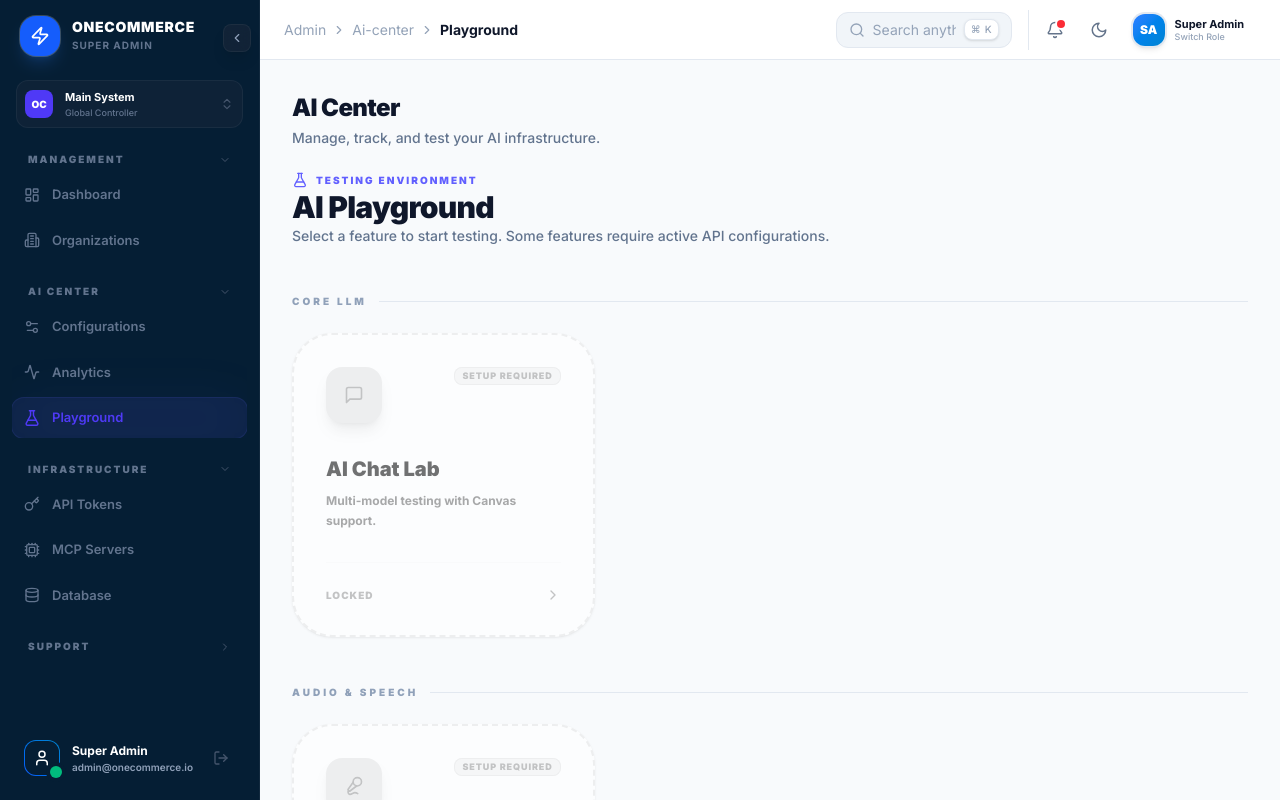
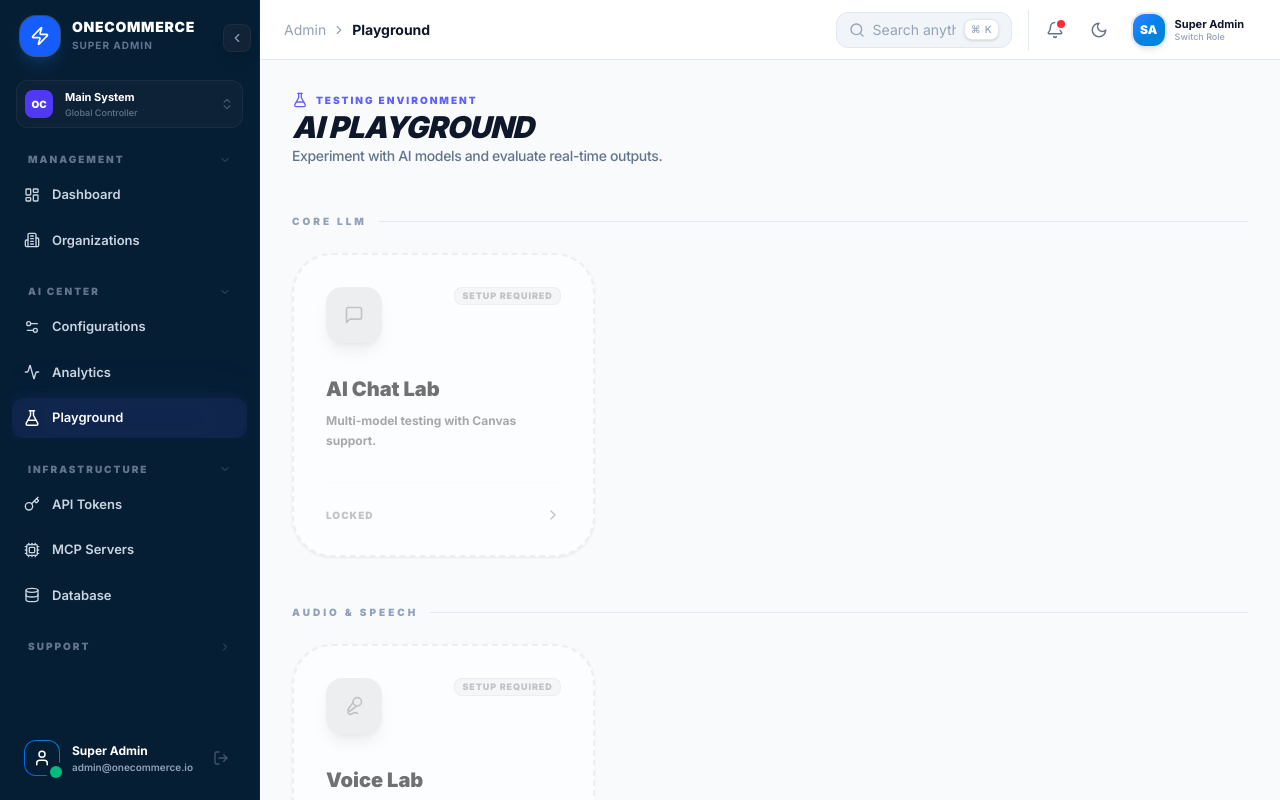
Before and after one commit to binhvu284/one-commerce, a Next.js app in the folder project/: page /admin/ai-center/playground in a window 1280 px wide. Built offline with nearby package versions, Linux system fonts and the light colour scheme.

Commit message:
Admin UI optimization: Refactored AI Playground structure, dynamic breadcrumbs, and sidebar contrast

```diff
--- a/project/src/app/admin/ai-center/layout.tsx
+++ b/project/src/app/admin/ai-center/layout.tsx
@@ -3,11 +3,6 @@
 export default function AICenterLayout({ children }: { children: React.ReactNode }) {
   return (
     <div className="flex flex-col gap-6 max-w-7xl mx-auto w-full">
-      <div className="flex flex-col gap-1">
-        <h1 className="text-2xl font-black text-slate-900 dark:text-white tracking-tight">AI Center</h1>
-        <p className="text-slate-500 text-sm font-medium">Manage, track, and test your AI infrastructure.</p>
-      </div>
-
       {children}
     </div>
   );
--- a/project/src/app/admin/ai-center/playground/page.tsx
+++ b/project/src/app/admin/ai-center/playground/page.tsx
@@ -1,6 +1,6 @@
 'use client';
 
-import { useState, useEffect } from 'react';
+import { useState, useEffect, Suspense } from 'react';
 import {
   MessageSquare,
   Mic2,
@@ -14,6 +14,7 @@
 } from 'lucide-react';
 import { Button } from '@/components/ui/Button';
 import { Badge } from '@/components/ui/Badge';
+import { usePathname, useRouter, useSearchParams } from 'next/navigation';
 import { motion, AnimatePresence } from 'framer-motion';
 import { cn } from '@/lib/cn';
 
@@ -68,10 +69,21 @@
   },
 ];
 
-export default function AIPlaygroundPage() {
-  const [activeTab, setActiveTab] = useState<LabTab>(null);
+function PlaygroundContent() {
+  const router = useRouter();
+  const searchParams = useSearchParams();
+  const pathname = usePathname();
+  const activeTab = (searchParams.get('tab') as LabTab) || null;
+
   const [configs, setConfigs] = useState<any[]>([]);
   const [isLoading, setIsLoading] = useState(true);
+
+  const setActiveTab = (tab: LabTab) => {
+    const params = new URLSearchParams(searchParams.toString());
+    if (tab) params.set('tab', tab);
+    else params.delete('tab');
+    router.push(`${pathname}?${params.toString()}`);
+  };
 
   useEffect(() => {
     fetch('/api/ai/config')
@@ -85,12 +97,7 @@
 
   const isReady = (requiredType?: string) => {
     if (!requiredType) return true;
-    return configs.some(c => {
-        const provider = c.provider_id;
-        // Search in PROVIDERS from configuration page logic (we mirror it here or fetch better)
-        // For MVP, we check if any config exists for this type
-        return c.is_configured;
-    });
+    return configs.some(c => c.is_configured);
   };
 
   if (!activeTab) {
@@ -101,10 +108,8 @@
             <FlaskConical className="w-4 h-4" />
             <span className="text-[10px] font-black uppercase tracking-[0.2em]">Testing Environment</span>
           </div>
-          <h2 className="text-3xl font-black text-slate-900 dark:text-white tracking-tight leading-none">AI Playground</h2>
-          <p className="text-sm text-slate-500 font-medium max-w-xl">
-            Select a feature to start testing. Some features require active API configurations.
-          </p>
+          <h2 className="text-3xl font-black text-slate-900 dark:text-white tracking-tight leading-none italic uppercase">AI Playground</h2>
+          <p className="text-sm text-slate-500 font-medium tracking-tight">Experiment with AI models and evaluate real-time outputs.</p>
         </header>
 
         <div className="space-y-12">
@@ -127,7 +132,7 @@
                                 return (
                                     <motion.div
                                         key={feature.id}
-                                        whileHover={{ y: -5 }}
+                                        whileHover={ready ? { y: -5 } : {}}
                                         onClick={() => ready && setActiveTab(feature.id)}
                                         className={cn(
                                             "group p-8 rounded-[2.5rem] bg-white dark:bg-slate-800/20 border-2 transition-all cursor-pointer shadow-sm relative overflow-hidden",
@@ -196,18 +201,16 @@
       </div>
 
       {/* Main Content Area */}
-      <div className="flex-1 bg-white dark:bg-slate-950 border border-slate-200 dark:border-white/5 rounded-[2.5rem] overflow-hidden min-h-[600px] flex flex-col shadow-xl">
+      <div className="flex-1 bg-white dark:bg-slate-950 border border-slate-200 dark:border-white/5 rounded-[2.5rem] overflow-hidden min-h-[600px] flex flex-col shadow-xl origin-top">
         <AnimatePresence mode="wait">
           <motion.div
             key={activeTab}
-            initial={{ opacity: 0, scale: 0.98 }}
-            animate={{ opacity: 1, scale: 1 }}
-            exit={{ opacity: 0, scale: 1.02 }}
+            initial={{ opacity: 0, y: 20 }}
+            animate={{ opacity: 1, y: 0 }}
+            exit={{ opacity: 0, y: -20 }}
             className="flex-1 flex flex-col h-full bg-slate-50/30 dark:bg-slate-900/50"
           >
-            {activeTab === 'chat' && (
-               <ChatModule />
-            )}
+            {activeTab === 'chat' && <ChatModule />}
             {activeTab === 'voice' && (
                <div className="p-10 flex flex-col items-center justify-center gap-10">
                   <div className="relative">
@@ -216,25 +219,13 @@
                       </div>
                       <div className="absolute inset-0 bg-indigo-500/20 blur-[40px] rounded-full animate-pulse" />
                   </div>
-
                   <div className="text-center space-y-2">
                       <h3 className="text-2xl font-black text-slate-900 dark:text-white uppercase tracking-tight">Voice Lab Interface</h3>
                       <p className="text-xs text-slate-500 font-bold uppercase tracking-widest">Select sound engine to begin</p>
                   </div>
-
                   <div className="grid grid-cols-1 sm:grid-cols-2 gap-6 w-full max-w-3xl">
-                     <VoiceOption
-                        name="ElevenLabs"
-                        description="Prime Voice AI - TTS & Cloning"
-                        logo={<div className="font-black text-black text-lg">11</div>}
-                        bgColor="bg-white"
-                     />
-                     <VoiceOption
-                        name="Vapi"
-                        description="Real-time Voice AI Platform"
-                        logo={<div className="font-black text-white italic">V</div>}
-                        bgColor="bg-blue-600"
-                     />
+                     <VoiceOption name="ElevenLabs" description="Prime Voice AI - TTS & Cloning" logo={<div className="font-black text-black text-lg">11</div>} bgColor="bg-white" />
+                     <VoiceOption name="Vapi" description="Real-time Voice AI Platform" logo={<div className="font-black text-white italic">V</div>} bgColor="bg-blue-600" />
                   </div>
                </div>
             )}
@@ -246,39 +237,24 @@
                       </div>
                       <div className="absolute inset-0 bg-orange-500/20 blur-[40px] rounded-full animate-pulse" />
                   </div>
-
                   <div className="text-center space-y-2">
                       <h3 className="text-2xl font-black text-slate-900 dark:text-white uppercase tracking-tight">Agent Flow Lab</h3>
                       <p className="text-xs text-slate-500 font-bold uppercase tracking-widest">Select orchestration logic</p>
                   </div>
-
                   <div className="grid grid-cols-1 sm:grid-cols-2 gap-6 w-full max-w-3xl">
-                     <AgentOption
-                        name="Direct Logic"
-                        description="Custom coded workflow scripts"
-                        icon={<Monitor className="w-6 h-6" />}
-                     />
-                     <AgentOption
-                        name="Framework Agent"
-                        description="Vercel AI SDK / LangChain / CrewAI"
-                        icon={<Zap className="w-6 h-6 text-yellow-500" />}
-                     />
+                     <AgentOption name="Direct Logic" description="Custom coded workflow scripts" icon={<Monitor className="w-6 h-6" />} />
+                     <AgentOption name="Framework Agent" description="Vercel AI SDK / LangChain / CrewAI" icon={<Zap className="w-6 h-6 text-yellow-500" />} />
                   </div>
                </div>
             )}
-             {/* User Section (Placeholder) */}
-             {activeTab === 'customer' && (
+            {activeTab === 'customer' && (
                 <div className="flex-1 flex flex-col items-center justify-center p-10 space-y-8">
                    <div className="relative">
                       <div className="w-32 h-32 bg-slate-100 dark:bg-white/5 rounded-full flex items-center justify-center border-4 border-white dark:border-slate-800 shadow-2xl relative z-10 overflow-hidden">
                          <UserRound className="w-16 h-16 text-slate-400" />
                       </div>
-                      <div className="absolute -top-4 -right-4 w-12 h-12 bg-emerald-500 rounded-2xl flex items-center justify-center text-white shadow-lg animate-bounce duration-3000 z-20">
-                         <MessageSquare className="w-6 h-6" />
-                      </div>
                       <div className="absolute inset-0 bg-indigo-500/20 blur-[60px] rounded-full animate-pulse" />
                    </div>
-
                    <div className="text-center max-w-md space-y-4">
                       <h3 className="text-2xl font-black text-slate-900 dark:text-white tracking-tight uppercase">Customer Simulation</h3>
                       <p className="text-sm text-slate-500 dark:text-slate-600 font-bold leading-relaxed">
@@ -294,6 +270,14 @@
         </AnimatePresence>
       </div>
     </div>
+  );
+}
+
+export default function AIPlaygroundPage() {
+  return (
+    <Suspense fallback={<div className="p-8 text-center text-slate-500 font-bold uppercase tracking-widest">Loading Lab Environment...</div>}>
+      <PlaygroundContent />
+    </Suspense>
   );
 }
 
--- a/project/src/app/globals.css
+++ b/project/src/app/globals.css
@@ -28,7 +28,8 @@
     --text-primary: #0f172a;
     --text-secondary: #64748b;
     --text-muted: #94a3b8;
-    --text-sidebar: #94a3b8;
+    --text-sidebar: #cbd5e1;
+    --text-sidebar-muted: #64748b;
     --text-sidebar-active: #ffffff;
     --border: #e2e8f0;
     --border-subtle: #f1f5f9;
@@ -54,6 +55,7 @@
     --text-secondary: #94a3b8;
     --text-muted: #475569;
     --text-sidebar: #94a3b8;
+    --text-sidebar-muted: #475569;
     --text-sidebar-active: #ffffff;
     --border: #1e293b;
     --border-subtle: #0f172a;
--- a/project/src/components/admin/Header.tsx
+++ b/project/src/components/admin/Header.tsx
@@ -2,7 +2,7 @@
 
 import { useState } from 'react';
 import Link from 'next/link';
-import { usePathname } from 'next/navigation';
+import { usePathname, useSearchParams } from 'next/navigation';
 import { Search, Bell, Sun, Moon, ChevronRight, X, Menu } from 'lucide-react';
 import { useTheme } from '@/components/providers/ThemeProvider';
 import { useSidebar } from '@/components/providers/SidebarProvider';
@@ -12,22 +12,39 @@
   '/admin': 'Admin',
   '/admin/dashboard': 'Dashboard',
   '/admin/organizations': 'Organizations',
-  '/admin/customers': 'Customers',
-  '/admin/reports': 'Reports',
-  '/admin/revenue': 'Revenue',
-  '/admin/settings': 'Settings',
-  '/admin/security': 'Security',
+  '/admin/ai-center/configurations': 'Configurations',
+  '/admin/ai-center/analytics': 'Analytics',
+  '/admin/ai-center/playground': 'Playground',
+  '/admin/api-tokens': 'API Tokens',
+  '/admin/mcp': 'MCP Servers',
+  '/admin/database': 'Database',
 };
 
-function getBreadcrumbs(pathname: string) {
+function getBreadcrumbs(pathname: string, searchParams?: URLSearchParams) {
   const parts = pathname.split('/').filter(Boolean);
   const crumbs: { label: string; href: string }[] = [];
   let current = '';
+
   for (const part of parts) {
     current += '/' + part;
-    const label = breadcrumbMap[current] ?? part.charAt(0).toUpperCase() + part.slice(1);
+    if (part === 'ai-center') continue;
+
+    const label = breadcrumbMap[current] ?? (part.charAt(0).toUpperCase() + part.slice(1));
     crumbs.push({ label, href: current });
   }
+
+  // Handle lab subpage in Playground
+  if (pathname.includes('/playground') && searchParams?.get('tab')) {
+    const tab = searchParams.get('tab');
+    const labLabel = tab === 'chat' ? 'AI Chat Lab' :
+                     tab === 'voice' ? 'Voice Lab' :
+                     tab === 'agent' ? 'Agent Lab' :
+                     tab === 'customer' ? 'Customer Sim' : null;
+    if (labLabel) {
+      crumbs.push({ label: labLabel, href: `${pathname}?tab=${tab}` });
+    }
+  }
+
   return crumbs;
 }
 
@@ -41,10 +58,11 @@
   const { theme, toggleTheme } = useTheme();
   const { toggleMobile } = useSidebar();
   const pathname = usePathname();
+  const searchParams = useSearchParams();
   const [notifOpen, setNotifOpen] = useState(false);
   const [searchFocused, setSearchFocused] = useState(false);
 
-  const breadcrumbs = getBreadcrumbs(pathname);
+  const breadcrumbs = getBreadcrumbs(pathname, searchParams);
   const unreadCount = mockNotifications.filter(n => !n.read).length;
 
   return (
--- a/project/src/components/admin/Sidebar.tsx
+++ b/project/src/components/admin/Sidebar.tsx
@@ -114,7 +114,7 @@
   const isActive = (href: string) => pathname === href || pathname.startsWith(href + '/');
 
   const sidebarContent = (
-    <div className="flex flex-col h-full bg-sidebar text-slate-300">
+    <div className="flex flex-col h-full bg-sidebar text-[var(--text-sidebar)]">
       {/* Brand */}
       <div className="p-4 flex-shrink-0">
         <div className="flex items-center gap-3 px-1 mb-6">
@@ -173,7 +173,7 @@
                     <motion.p
                       initial={{ opacity: 0 }}
                       animate={{ opacity: 1 }}
-                      className="text-[10px] uppercase font-black tracking-[0.2em] text-slate-500 group-hover/title:text-indigo-400 transition-colors"
+                      className="text-[10px] uppercase font-black tracking-[0.2em] text-[var(--text-sidebar-muted)] group-hover/title:text-indigo-400 transition-colors"
                     >
                       {section.title}
                     </motion.p>
@@ -207,8 +207,8 @@
                             className={cn(
                               'flex items-center gap-3 px-3 py-2.5 rounded-xl text-[13px] font-semibold transition-all duration-300 relative',
                               active
-                                ? 'bg-indigo-500/10 dark:bg-blue-500/10 text-indigo-600 dark:text-blue-400 ring-1 ring-indigo-500/20'
-                                : 'hover:bg-slate-100 dark:hover:bg-white/5 text-slate-500 dark:text-slate-200 hover:text-indigo-600 dark:hover:text-white'
+                                ? 'bg-indigo-500/10 dark:bg-blue-500/10 text-white shadow-[0_0_15px_rgba(99,102,241,0.1)]'
+                                : 'hover:bg-sidebar-hover text-[var(--text-sidebar)] hover:text-white'
                             )}
                           >
                             {active && (
```
